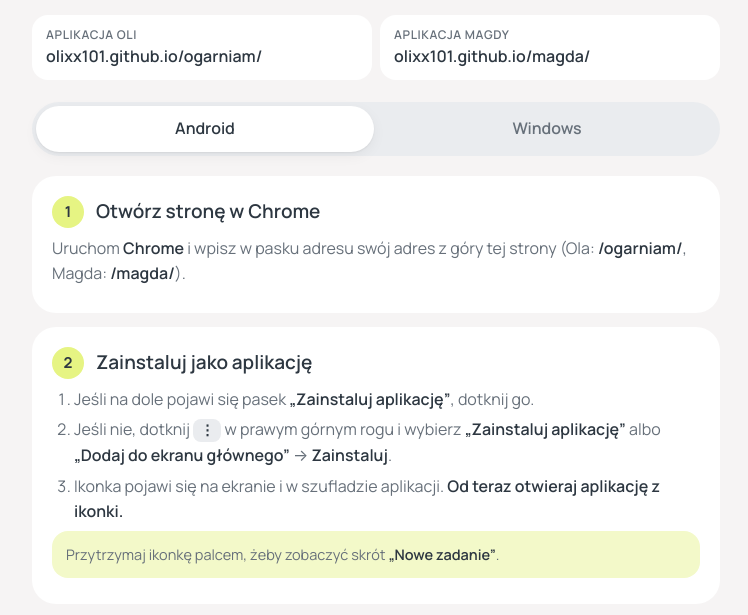
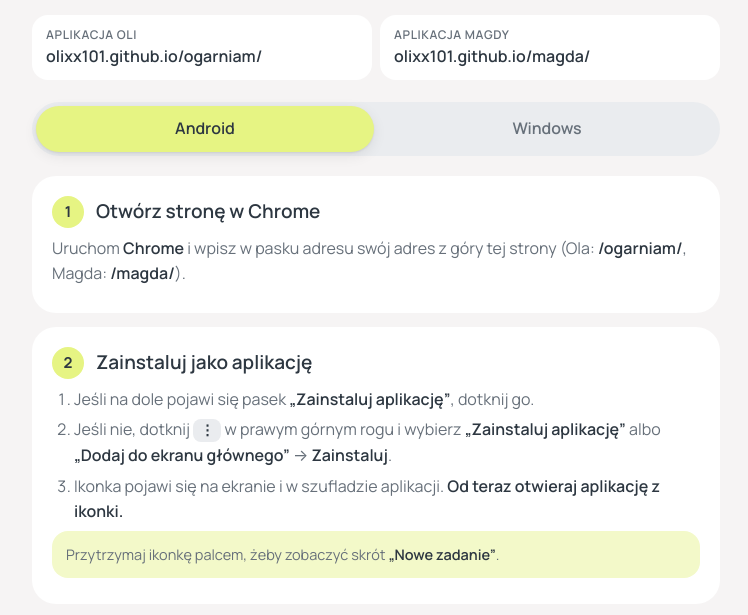
Before and after one commit to Olixx101/olixx101.github.io, a plain HTML site: page instrukcja.html in a window 1280 px wide. Shown: the part 168-783 px from the top of the page, without its empty margins (264-1012 px from the left). Drawn offline with Linux system fonts and the light colour scheme.

Commit message:
Instrukcje: wyraźnie zaznaczona zakładka Android / Windows
Co-Authored-By: Claude Opus 5.5 <noreply@anthropic.com>
Claude-Session: https://claude.ai/code/session_01QbtpFA5hNiGc3rxxULZE62

```diff
--- a/instrukcja.html
+++ b/instrukcja.html
@@ -25,7 +25,7 @@ h1{font-weight:300;font-size:clamp(34px,8vw,48px);line-height:1.05;letter-spacin
 .tabs{display:flex;background:var(--surface-2);border-radius:999px;padding:4px;gap:4px;margin:0 0 20px;position:sticky;top:env(safe-area-inset-top,0px);z-index:5}
 body::before{content:"";position:fixed;inset:0 0 auto;height:env(safe-area-inset-top,0px);z-index:10;background:var(--bg)}
 .tabs a{flex:1;text-align:center;text-decoration:none;color:var(--muted);font-weight:600;padding:10px;border-radius:999px}
-.tabs a[aria-selected="true"]{background:var(--surface);color:var(--ink);box-shadow:0 1px 2px rgba(0,0,0,.06),0 4px 14px rgba(0,0,0,.05)}
+.tabs a[aria-selected="true"]{background:var(--accent);color:var(--accent-ink);box-shadow:0 1px 2px rgba(0,0,0,.08),0 4px 14px rgba(0,0,0,.08)}
 section{display:flex;flex-direction:column;gap:14px}
 .card{background:var(--surface);border-radius:24px;padding:20px}
 .card h2{margin:0 0 8px;font-weight:600;font-size:19px;line-height:1.3;display:flex;gap:12px;align-items:center}
```
Also changed, not shown: magda/instrukcja.html (+1 -1 lines).
